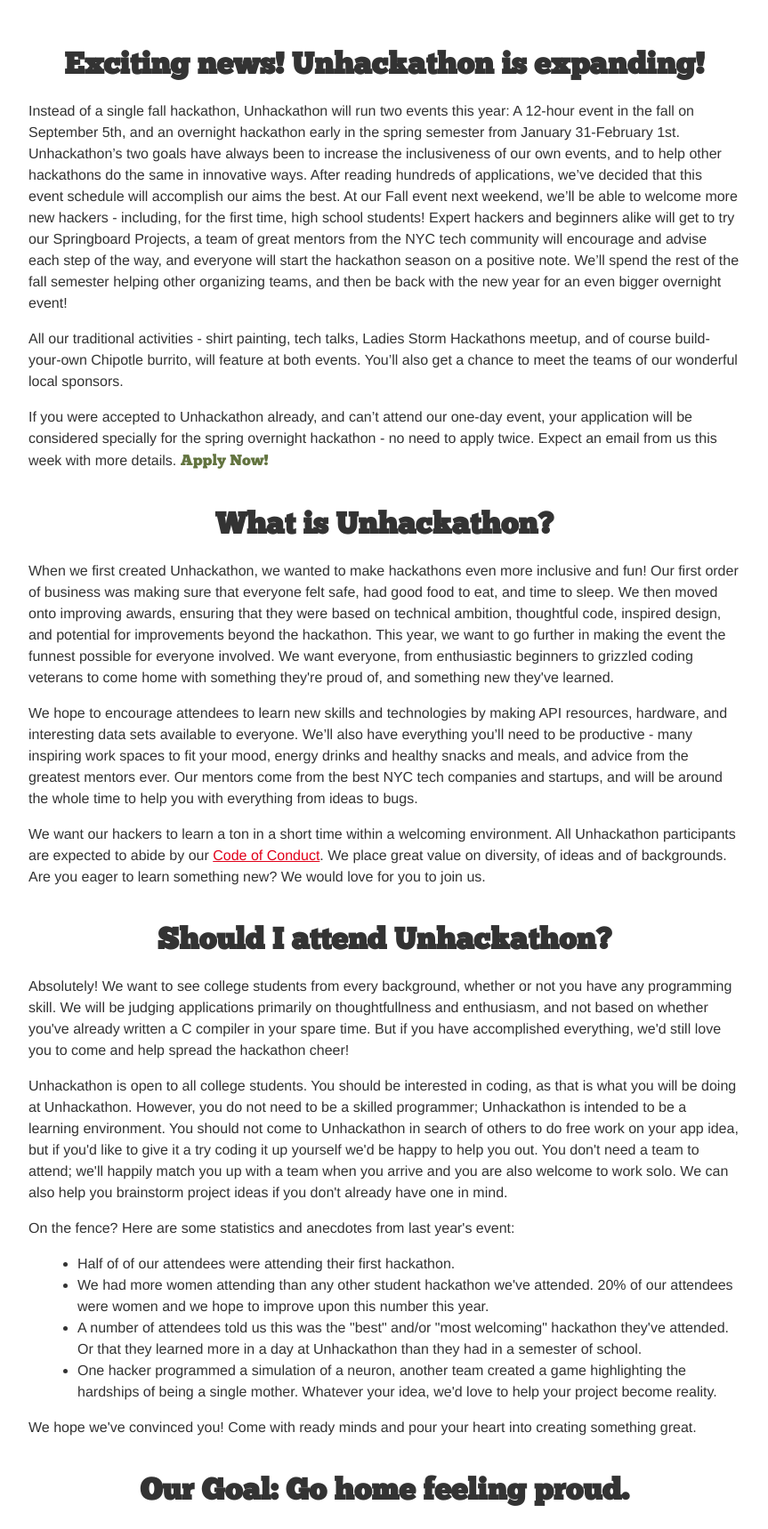
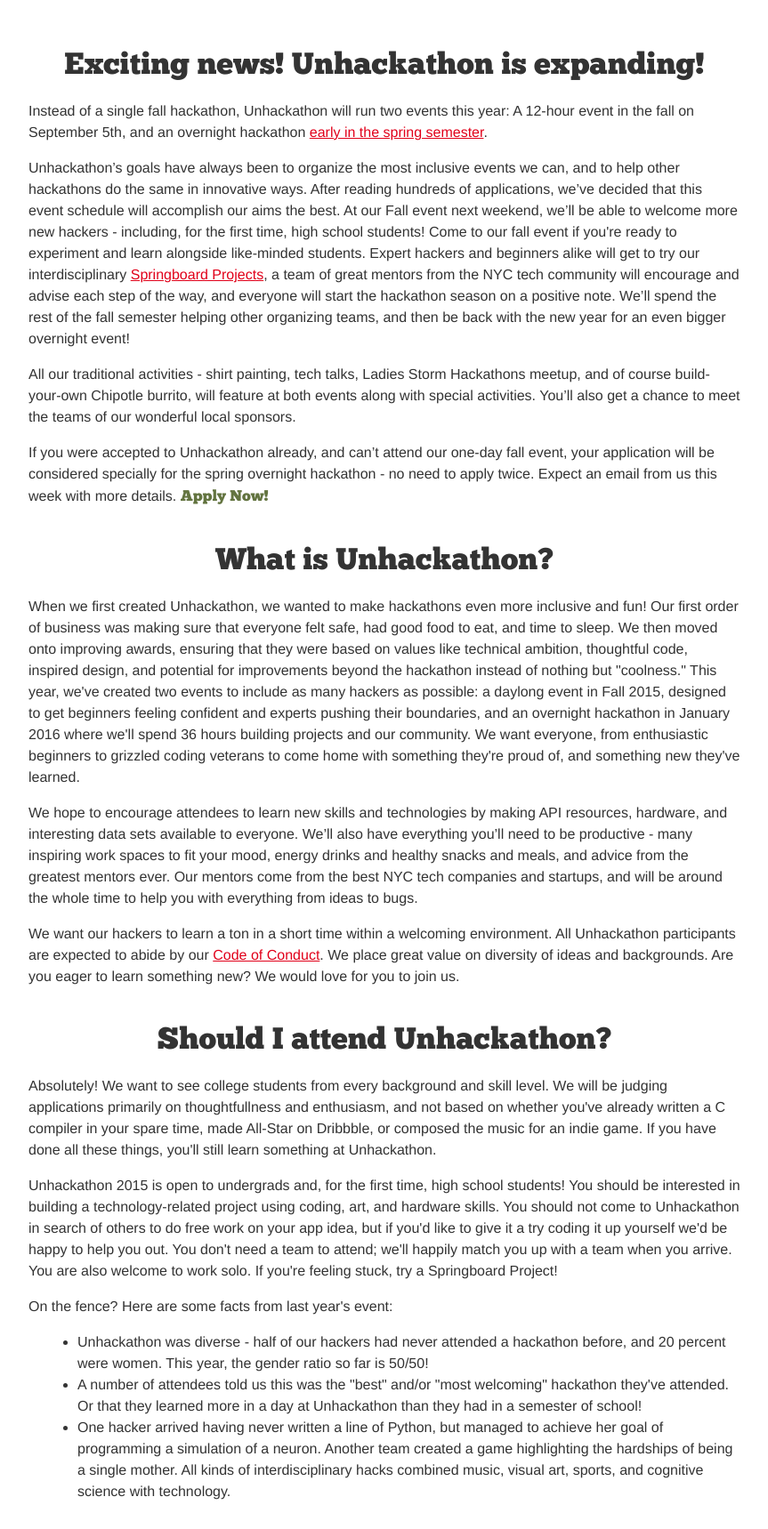
Before and after one commit to unhackathon/website, a Jekyll site: the page built from index.html, in a window 1280 px wide, cut to the strip 886-2605 px from the top of the page. Shown: the whole strip at 89% size, without its empty margins (208-1071 px from the left). Built offline with Jekyll 4.4.1, drawn with Linux system fonts in a browser that asks for light colours; some of the changed text lies outside the part shown.

Commit message:
Added responses and spring 2016

```diff
--- a/_sass/_layout.scss
+++ b/_sass/_layout.scss
@@ -12,6 +12,7 @@
 .section-heading {
     font-family: unhackathon-font;
     text-align: center;
+    font-weight: normal;
 }
 
 h1.section-heading {
@@ -26,6 +27,10 @@
     @media #{$large-screen} {
         font-size: 24px;
     }
+}
+
+h3.section-heading {
+    font-size: 18px;
 }
 
 section {
@@ -159,3 +164,16 @@
     }
 
 }
+
+p.centered {
+    text-align: center;
+}
+
+p.response-text {
+    text-align: center;
+    font-family: unhackathon-font;
+    @media #{$large-screen} {
+        font-size: 2vw;
+    }
+    font-size: 5vw;
+}
--- a/index.html
+++ b/index.html
@@ -15,38 +15,39 @@
   <section>
     <h1 class="section-heading">Exciting news! Unhackathon is expanding! </h1>
 
-    <p>Instead of a single fall hackathon, Unhackathon will run two events this year: A 12-hour event in the fall on September 5th, and an overnight hackathon early in the spring semester from January 31-February 1st. Unhackathon’s two goals have always been to increase the inclusiveness of our own events, and to help other hackathons do the same in innovative ways. After reading hundreds of applications, we’ve decided that this event schedule will accomplish our aims the best. At our Fall event next weekend, we’ll be able to welcome more new hackers - including, for the first time, high school students! Expert hackers and beginners alike will get to try our Springboard Projects, a team of great mentors from the NYC tech community will encourage and advise each step of the way, and everyone will start the hackathon season on a positive note. We’ll spend the rest of the fall semester helping other organizing teams, and then be back with the new year for an even bigger overnight event! </p>
+    <p>Instead of a single fall hackathon, Unhackathon will run two events this year: A 12-hour event in the fall on September 5th, and an overnight hackathon <a href="/spring-2016/">early in the spring semester</a>.</p>
 
-    <p>All our traditional activities - shirt painting, tech talks, Ladies Storm Hackathons meetup, and of course build-your-own Chipotle burrito, will feature at both events. You’ll also get a chance to meet the teams of our wonderful local sponsors.  </p>
+    <p>Unhackathon’s goals have always been to organize the most inclusive events we can, and to help other hackathons do the same in innovative ways. After reading hundreds of applications, we’ve decided that this event schedule will accomplish our aims the best. At our Fall event next weekend, we’ll be able to welcome more new hackers - including, for the first time, high school students! Come to our fall event if you're ready to experiment and learn alongside like-minded students. Expert hackers and beginners alike will get to try our interdisciplinary <a href="#springboard-projects">Springboard Projects</a>, a team of great mentors from the NYC tech community will encourage and advise each step of the way, and everyone will start the hackathon season on a positive note. We’ll spend the rest of the fall semester helping other organizing teams, and then be back with the new year for an even bigger overnight event! </p>
 
-    <p>If you were accepted to Unhackathon already, and can’t attend our one-day event, your application will be considered specially for the spring overnight hackathon - no need to apply twice. Expect an email from us this week with more details. <a class="apply-span typeform-share link" href="https://unhackathon.typeform.com/to/L0hqtf" data-mode="2">Apply Now!</a></p>
+    <p>All our traditional activities - shirt painting, tech talks, Ladies Storm Hackathons meetup, and of course build-your-own Chipotle burrito, will feature at both events along with special activities. You’ll also get a chance to meet the teams of our wonderful local sponsors.  </p>
+
+    <p>If you were accepted to Unhackathon already, and can’t attend our one-day fall event, your application will be considered specially for the spring overnight hackathon - no need to apply twice. Expect an email from us this week with more details. <a class="apply-span typeform-share link" href="https://unhackathon.typeform.com/to/L0hqtf" data-mode="2">Apply Now!</a></p>
   </section>
   <section>
     <h1 class="section-heading">What is Unhackathon?</h1>
-    <p>When we first created Unhackathon, we wanted to make hackathons even more inclusive and fun! Our first order of business was making sure that everyone felt safe, had good food to eat, and time to sleep. We then moved onto improving awards, ensuring that they were based on technical ambition, thoughtful code, inspired design, and potential for improvements beyond the hackathon. This year, we want to go further in making the event the funnest possible for everyone involved. We want everyone, from enthusiastic beginners to grizzled coding veterans to come home with something they're proud of, and something new they've learned.</p>
+    <p>When we first created Unhackathon, we wanted to make hackathons even more inclusive and fun! Our first order of business was making sure that everyone felt safe, had good food to eat, and time to sleep. We then moved onto improving awards, ensuring that they were based on values like technical ambition, thoughtful code, inspired design, and potential for improvements beyond the hackathon instead of nothing but "coolness." This year, we've created two events to include as many hackers as possible: a daylong event in Fall 2015, designed to get beginners feeling confident and experts pushing their boundaries, and an overnight hackathon in January 2016 where we'll spend 36 hours building projects and our community. We want everyone, from enthusiastic beginners to grizzled coding veterans to come home with something they're proud of, and something new they've learned.</p>
     <p>We hope to encourage attendees to learn new skills and technologies by making API resources, hardware, and interesting data sets available to everyone. We’ll also have everything you’ll need to be productive - many inspiring work spaces to fit your mood, energy drinks and healthy snacks and meals, and advice from the greatest mentors ever. Our mentors come from the best NYC tech companies and startups, and will be around the whole time to help you with everything from ideas to bugs.</p>
-    <p>We want our hackers to learn a ton in a short time within a welcoming environment. All Unhackathon participants are expected to abide by our <a href="/code-of-conduct/">Code of Conduct</a>. We place great value on diversity, of ideas and of backgrounds. Are you eager to learn something new? We would love for you to join us.</p>
+    <p>We want our hackers to learn a ton in a short time within a welcoming environment. All Unhackathon participants are expected to abide by our <a href="/code-of-conduct/">Code of Conduct</a>. We place great value on diversity of ideas and backgrounds. Are you eager to learn something new? We would love for you to join us.</p>
   </section>
   <section>
     <h1 class="section-heading">Should I attend Unhackathon?</h1>
-    <p>Absolutely! We want to see college students from every background, whether or not you have any programming skill. We will be judging applications primarily on thoughtfullness and enthusiasm, and not based on whether you've already written a C compiler in your spare time. But if you have accomplished everything, we'd still love you to come and help spread the hackathon cheer!</p>
-    <p>Unhackathon is open to all college students. You should be interested in coding, as that is what you will be doing at Unhackathon. However, you do not need to be a skilled programmer; Unhackathon is intended to be a learning environment. You should not come to Unhackathon in search of others to do free work on your app idea, but if you'd like to give it a try coding it up yourself we'd be happy to help you out. You don't need a team to attend; we'll happily match you up with a team when you arrive and you are also welcome to work solo. We can also help you brainstorm project ideas if you don't already have one in mind.</p>
-    <p>On the fence? Here are some statistics and anecdotes from last year's event:
+    <p>Absolutely! We want to see college students from every background and skill level. We will be judging applications primarily on thoughtfullness and enthusiasm, and not based on whether you've already written a C compiler in your spare time, made All-Star on Dribbble, or composed the music for an indie game. If you have done all these things, you'll still learn something at Unhackathon.</p>
+    <p>Unhackathon 2015 is open to undergrads and, for the first time, high school students! You should be interested in building a technology-related project using coding, art, and hardware skills. You should not come to Unhackathon in search of others to do free work on your app idea, but if you'd like to give it a try coding it up yourself we'd be happy to help you out. You don't need a team to attend; we'll happily match you up with a team when you arrive. You are also welcome to work solo. If you're feeling stuck, try a Springboard Project!</p>
+    <p>On the fence? Here are some facts from last year's event:
       <ul>
-        <li>Half of of our attendees were attending their first hackathon.</li>
-        <li>We had more women attending than any other student hackathon we've attended. 20% of our attendees were women and we hope to improve upon this number this year.</li>
-        <li>A number of attendees told us this was the "best" and/or "most welcoming" hackathon they've attended. Or that they learned more in a day at Unhackathon than they had in a semester of school.</li>
-        <li>One hacker programmed a simulation of a neuron, another team created a game highlighting the hardships of being a single mother. Whatever your idea, we'd love to help your project become reality.</li>
+        <li>Unhackathon was diverse - half of our hackers had never attended a hackathon before, and 20 percent were women. This year, the gender ratio so far is 50/50! </li>
+        <li>A number of attendees told us this was the "best" and/or "most welcoming" hackathon they've attended. Or that they learned more in a day at Unhackathon than they had in a semester of school!</li>
+        <li>One hacker arrived having never written a line of Python, but managed to achieve her goal of programming a simulation of a neuron. Another team created a game highlighting the hardships of being a single mother. All kinds of interdisciplinary hacks combined music, visual art, sports, and cognitive science with technology.</li>
       </ul>
     </p>
-    <p>We hope we've convinced you! Come with ready minds and pour your heart into creating something great.</p>
+    </p>
   </section>
   <section>
     <h1 class="section-heading">Our Goal: Go home feeling proud. </h1>
     <p>Hackathons are great for bringing people together. Thousands of students arrive at hackathons each year, ready to learn and build. But demos are often mostly spectator events. Somewhere between the opening ceremonies and the final crunch, hackers drop out because they run into a problem they can't fix, they can't come up with a workable project idea, or they just burn out. It's our goal at Unhackathon to have every hacker demo if they want, and go home with a project they're proud of - no matter how small it is. Our Springboard projects are a great way to start a project you can expand on even after the hackathon. If you're on a team building something completely new, we've got your back. We'll have plenty of expert mentors in the fields that you're most interested in, and a special team to help you debug when crunch time gets close. </p>
   </section>
   <section>
-    <h1 class="section-heading">Stuck, solo, or in it to learn? Try a Springboard Project. </h1>
+    <h1 id="springboard-projects" class="section-heading">Stuck, solo, or in it to learn? Try a Springboard Project. </h1>
     <p>
       Springboard projects are an Unhackathon alternative to the traditional hackathon project. If you're interested in learning a new skill or technology, choose from one of our projects designed to get you learning by building a real project. These aren't tutorials like you've seen them online. Instead, you'll work on a project for 3-4 hours that teaches you the basics of Arduino programming, natural language processing, or design, just to name a few, and then spring off in your own direction for the rest of the hacking. If you were stuck on a project idea before, you'll be full of ideas by the time you're ready to expand. You'll be supported by mentors who are experts on your project, and encouraged by those around you working from the same springboard. This is a perfect opportunity if you're new to coding or hackathons, or if you're interested in working alone or in a pair.
     </p>
@@ -76,8 +77,7 @@
   </section>
   <section>
     <h1 class="section-heading">My company is interested in sponsoring!</h1>
-    <p>Great! Sponsoring Unhackathon is a great way to promote your product or developer API or to recruit for interns and new grad positions. Send an email to <a href="mailto:sponsorship@unhackathon.org">sponsorship@unhackathon.org</a> and we'll be in touch shortly.</p>
-    <p>You might also be interested to know that we already have lots of enthusiastic applicants and half of them are women.</p>
+    <p>Great! Sponsoring Unhackathon is a great way to promote your product or developer API or to recruit for interns and new grad positions. You'll show your commitment to diverse teams and real-world learning, while meeting some of the world's brightest hackers. Send an email to <a href="mailto:sponsorship@unhackathon.org">sponsorship@unhackathon.org</a> and we'll be in touch shortly.</p>
   </section>
   <section>
     <h1 class="section-heading">I have more questions!</h1>
```
Also changed, not shown: responses/no.html (added, +12 -0 lines), responses/yes.html (added, +11 -0 lines), spring-2016/index.html (added, +17 -0 lines).
